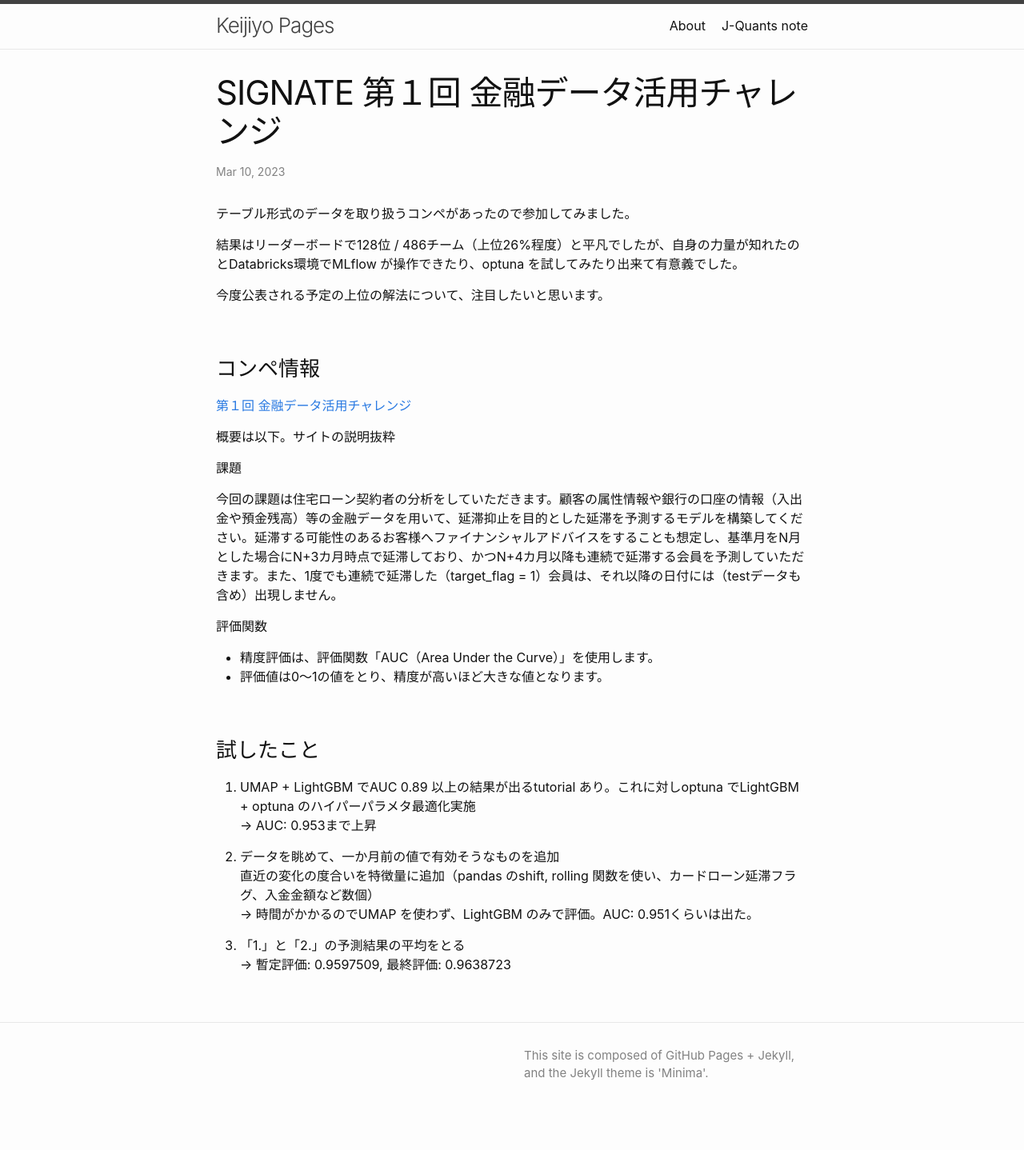
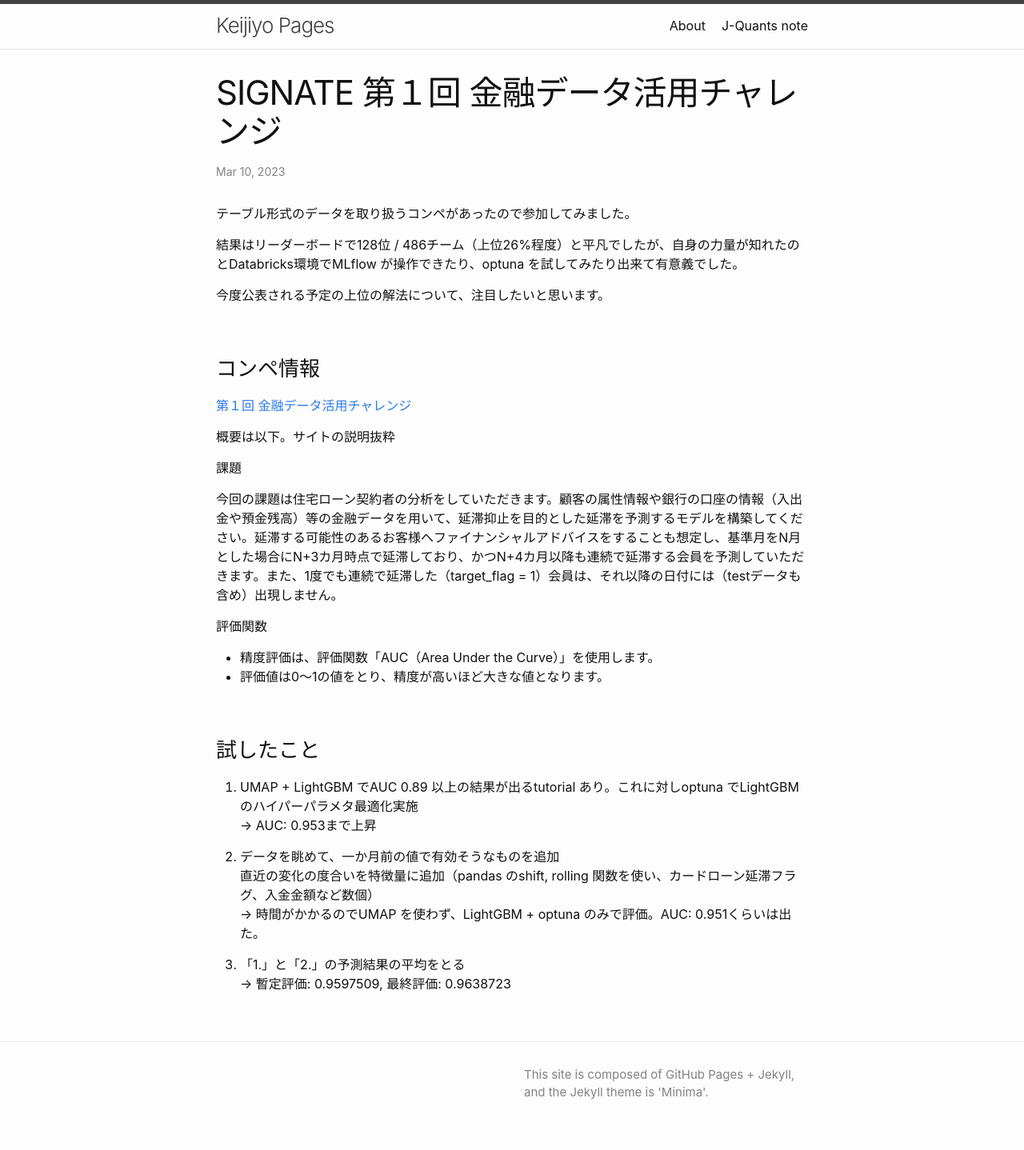
Before and after one commit to keijiyo/keijiyo.github.io, a Jekyll site: the page built from _posts/2023-03-11-SIGNATE_第1回_金融データ活用チャレンジ.markdown, in a window 1280 px wide. Shown: the whole page at 80% size. Built offline with Jekyll 4.4.1, drawn with Linux system fonts in a browser that asks for light colours; before the commit the page ends 1414 px from its top, so only the background shows below that.

```diff
--- a/_posts/2023-03-11-SIGNATE_第1回_金融データ活用チャレンジ.markdown
+++ b/_posts/2023-03-11-SIGNATE_第1回_金融データ活用チャレンジ.markdown
@@ -25,12 +25,12 @@ categories: jekyll update
 - 評価値は0～1の値をとり、精度が高いほど大きな値となります。
 
 ### 試したこと
-1. UMAP + LightGBM でAUC 0.89 以上の結果が出るtutorial あり。これに対しoptuna でLightGBM + optuna のハイパーパラメタ最適化実施
+1. UMAP + LightGBM でAUC 0.89 以上の結果が出るtutorial あり。これに対しoptuna でLightGBM のハイパーパラメタ最適化実施
   -> AUC: 0.953まで上昇
 
 2. データを眺めて、一か月前の値で有効そうなものを追加
   直近の変化の度合いを特徴量に追加（pandas のshift, rolling 関数を使い、カードローン延滞フラグ、入金金額など数個）
-  -> 時間がかかるのでUMAP を使わず、LightGBM のみで評価。AUC: 0.951くらいは出た。
+  -> 時間がかかるのでUMAP を使わず、LightGBM + optuna のみで評価。AUC: 0.951くらいは出た。
 
 3. 「1.」と「2.」の予測結果の平均をとる
   -> 暫定評価: 0.9597509, 最終評価: 0.9638723
```
